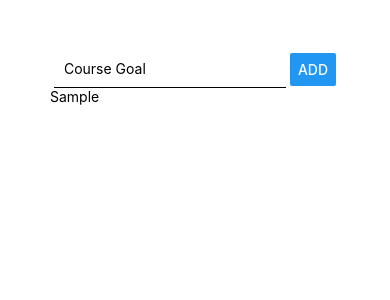
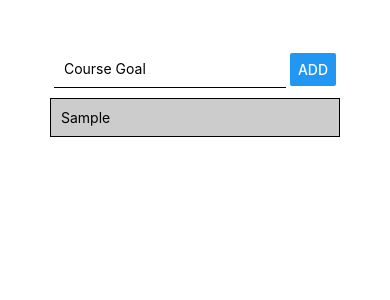
Before and after one commit to adclleva/Learning-React-Native-1-Course-Goals-App, a React Native app: screen / in a window 390 px wide. Both pictures are taken after typing "Sample" into the empty fields and a click on the button "ADD". Shown: the top 300 px of the page. Built offline with nearby package versions, Linux system fonts and the light colour scheme.

Commit message:
Added Styling List Items

```diff
--- a/App.js
+++ b/App.js
@@ -11,10 +11,9 @@ export default function App() {
 
   const addGoalHander = () => {
     // setCourseGoals([...courseGoals, enteredGoal]);
-    // ththe curretGoals is basically the previous or current state the way you want to look at it
+    // the curretGoals is basically the previous or current state the way you want to look at it
     setCourseGoals((currentGoals) => [...currentGoals, enteredGoal]);
     setEnteredGoal("");
-    console.log(courseGoals);
   };
 
   return (
@@ -30,7 +29,11 @@ export default function App() {
       </View>
       <View>
         {courseGoals.map((courseGoal, index) => {
-          return <Text key={index + courseGoal}>{courseGoal}</Text>;
+          return (
+            <View style={styles.listItem} key={index + courseGoal}>
+              <Text>{courseGoal}</Text>
+            </View>
+          );
         })}
       </View>
     </View>
@@ -56,4 +59,11 @@ const styles = StyleSheet.create({
     borderBottomWidth: 1,
     padding: 10,
   },
+  listItem: {
+    padding: 10,
+    marginVertical: 10,
+    backgroundColor: "#ccc",
+    borderColor: "#000",
+    borderWidth: 1,
+  },
 });
```
